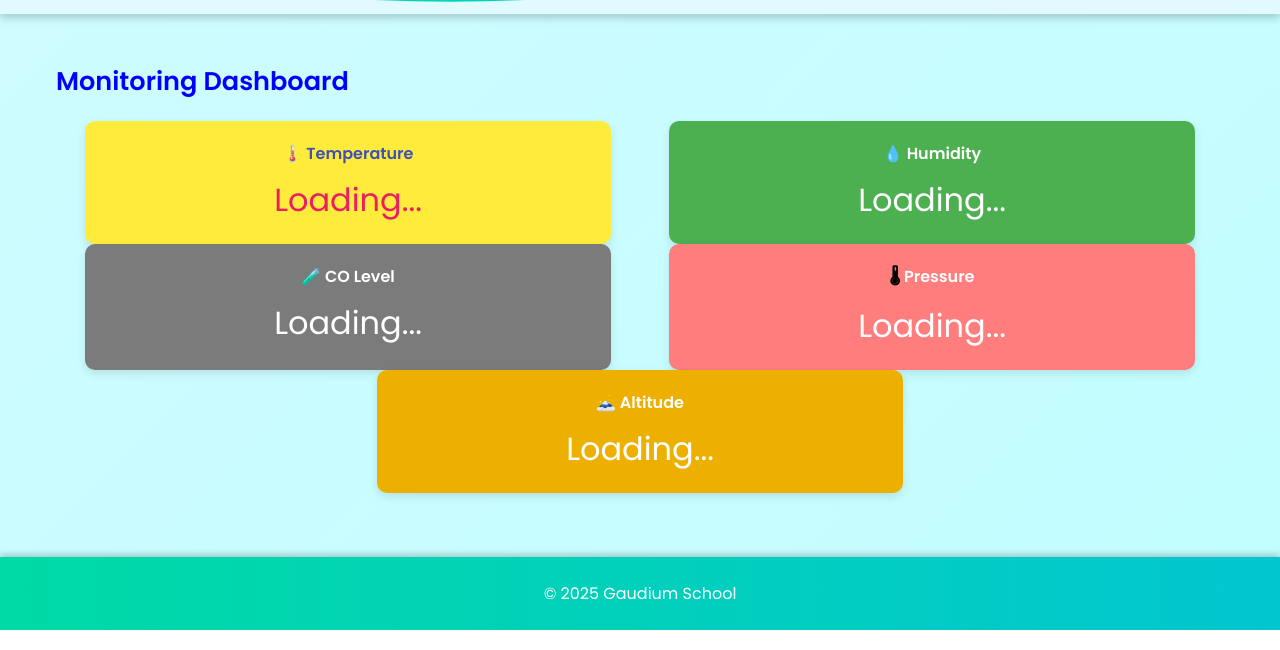
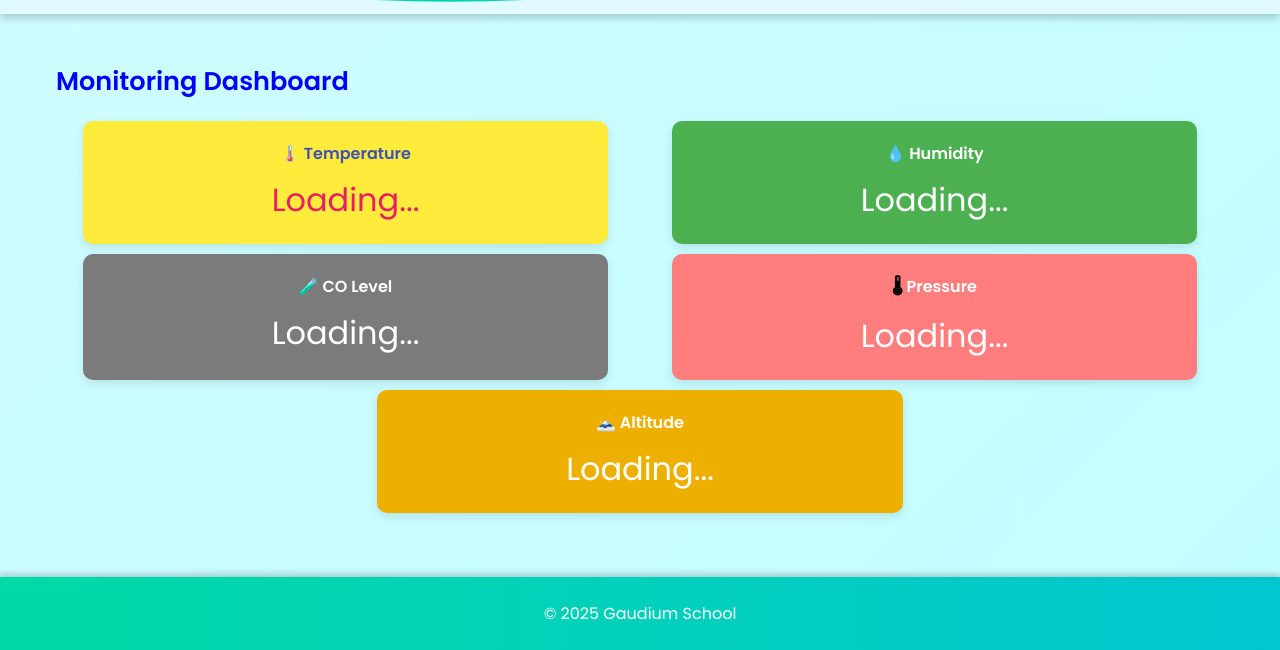
Before and after one commit to Nirban-Roy/SDI, a plain HTML site: page index.html in a window 1280 px wide. Both pictures are taken after a click on the link "Monitoring Dashboard". Shown: the part 174-824 px from the top of the page. Drawn offline with Linux system fonts and the light colour scheme; a script that the page names is missing.

Commit message:
Update styles.css

```diff
--- a/styles.css
+++ b/styles.css
@@ -375,8 +375,10 @@ button:hover {
       MONITORING DASHBOARD
 **********************************/
 #monitoring-container {
-  display: flex;
-  justify-content: space-around; /* Space between cards */
+  display: grid; /* Change to grid layout */
+  grid-template-columns: repeat(2, 1fr); /* 2 columns */
+  gap: 10px; /* Space between cards */
+  row-gap: 10px;
   margin-top: 20px;
 }
 
@@ -399,6 +401,7 @@ button:hover {
   color: #333; /* Dark color for values */
   margin: 0; /* Remove default margin */
 }
+
     /**********************************
       FOOTER
     **********************************/
```
